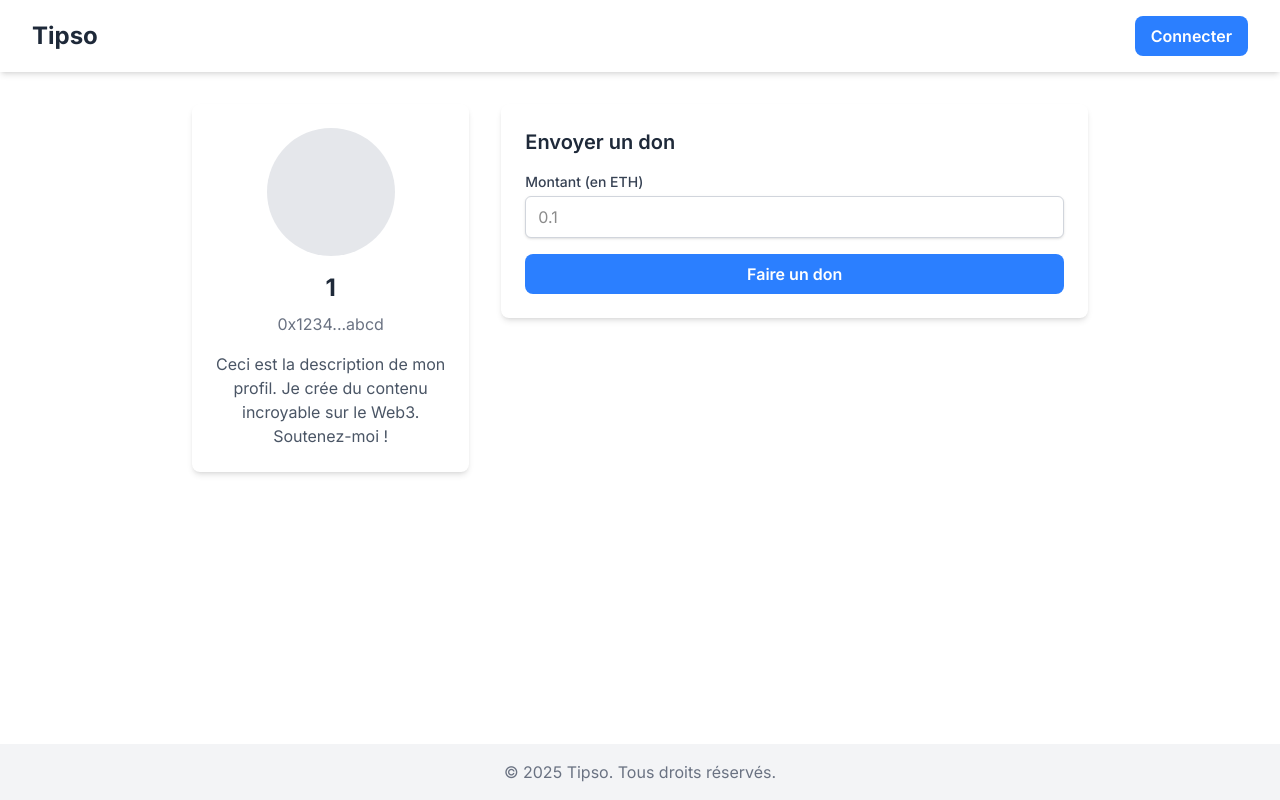
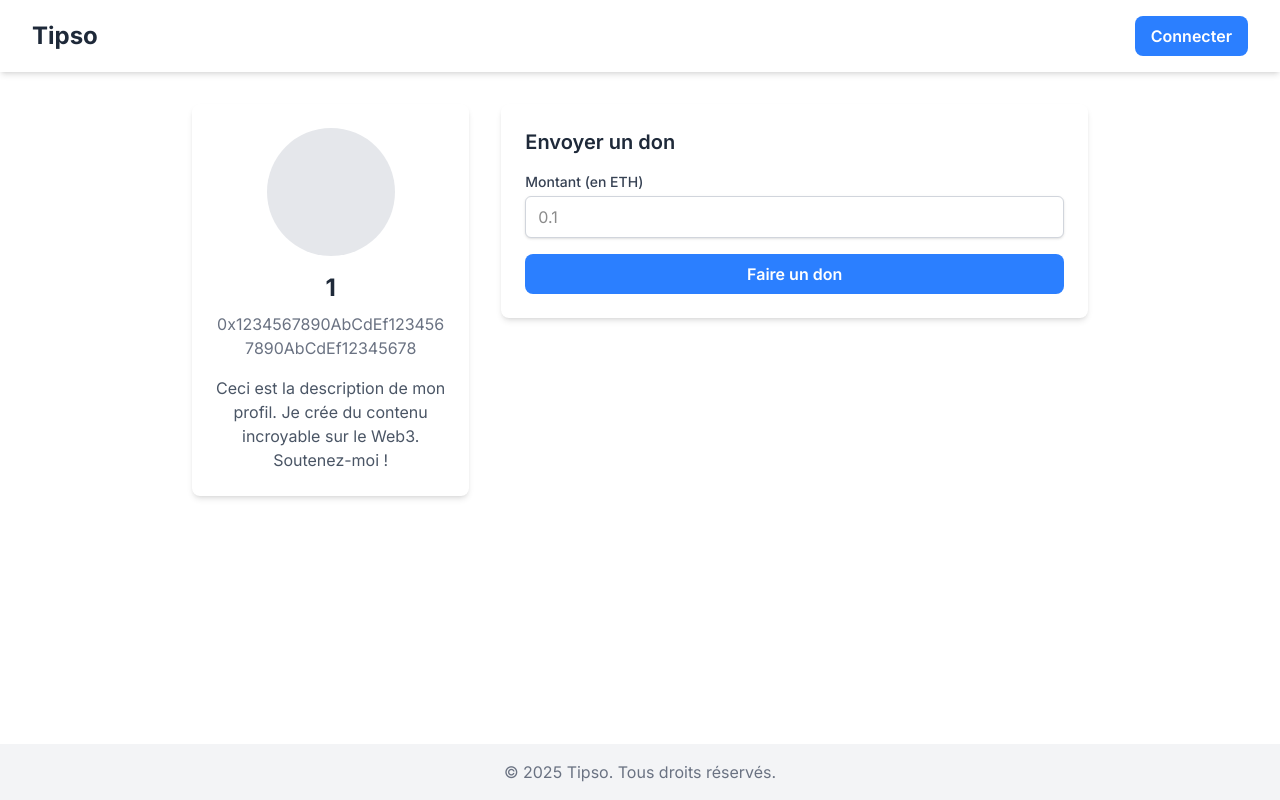
Before and after one commit to UmedaCypher/cryptodono, a Next.js app: page /creator/1 in a window 1280 px wide. Built offline with nearby package versions, Linux system fonts and the light colour scheme.

Commit message:
refactor(profile): Extract Profile and Donation cards into components

```diff
--- a/src/app/creator/[slug]/page.tsx
+++ b/src/app/creator/[slug]/page.tsx
@@ -1,65 +1,34 @@
 // src/app/creator/[slug]/page.tsx
 
 import React from 'react';
+import { CreatorProfileCard } from '@/components/features/CreatorProfileCard';
+import { DonationCard } from '@/components/features/DonationCard';
 
-// Cette fonction permet à Next.js de récupérer le "slug" de l'URL
-// Par exemple, si l'URL est /creator/vitalik, params.slug sera "vitalik"
 type CreatorProfilePageProps = {
   params: {
     slug: string;
   };
 };
 
+// Données factices en attendant la base de données
+const MOCK_CREATOR_DATA = {
+  walletAddress: "0x1234567890AbCdEf1234567890AbCdEf12345678",
+  description: "Ceci est la description de mon profil. Je crée du contenu incroyable sur le Web3. Soutenez-moi !",
+};
+
 export default function CreatorProfilePage({ params }: CreatorProfilePageProps) {
   return (
     <div className="max-w-4xl mx-auto grid grid-cols-1 md:grid-cols-3 gap-8">
-
-      {/* Colonne de Gauche : Profil */}
       <div className="md:col-span-1">
-        <div className="bg-white p-6 rounded-lg shadow-md text-center">
-          <div className="w-32 h-32 rounded-full mx-auto bg-gray-200 mb-4">
-            {/* Emplacement pour l'avatar */}
-          </div>
-          <h2 className="text-2xl font-bold text-gray-800">
-            {/* On affiche le nom du créateur depuis l'URL pour l'instant */}
-            {params.slug}
-          </h2>
-          <p className="text-gray-500 mt-2">
-            0x1234...abcd
-          </p>
-          <p className="mt-4 text-gray-600">
-            Ceci est la description de mon profil. Je crée du contenu incroyable
-            sur le Web3. Soutenez-moi !
-          </p>
-        </div>
+        <CreatorProfileCard
+          name={params.slug}
+          walletAddress={MOCK_CREATOR_DATA.walletAddress}
+          description={MOCK_CREATOR_DATA.description}
+        />
       </div>
-
-      {/* Colonne de Droite : Section de Don */}
       <div className="md:col-span-2">
-        <div className="bg-white p-6 rounded-lg shadow-md">
-          <h3 className="text-xl font-semibold text-gray-800 mb-4">
-            Envoyer un don
-          </h3>
-          <div className="space-y-4">
-            <div>
-              <label htmlFor="amount" className="block text-sm font-medium text-gray-700">
-                Montant (en ETH)
-              </label>
-              <input
-                type="text"
-                name="amount"
-                id="amount"
-                className="mt-1 block w-full px-3 py-2 bg-white border border-gray-300 rounded-md shadow-sm focus:outline-none focus:ring-blue-500 focus:border-blue-500"
-                placeholder="0.1"
-              />
-            </div>
-            <button className="w-full bg-blue-500 hover:bg-blue-600 text-white font-semibold py-2 px-4 rounded-lg transition-colors">
-              Faire un don
-            </button>
-          </div>
-        </div>
+        <DonationCard />
       </div>
-
     </div>
   );
 }
--- /dev/null
+++ b/src/components/features/CreatorProfileCard.tsx
@@ -0,0 +1,31 @@
+// src/components/features/CreatorProfileCard.tsx
+
+import React from 'react';
+
+// On définit les "props" que ce composant attend.
+// C'est comme un contrat : pour utiliser cette carte, vous devez fournir ces informations.
+type CreatorProfileCardProps = {
+  name: string;
+  walletAddress: string;
+  description: string;
+  // On ajoutera l'URL de l'avatar plus tard
+};
+
+export const CreatorProfileCard = ({ name, walletAddress, description }: CreatorProfileCardProps) => {
+  return (
+    <div className="bg-white p-6 rounded-lg shadow-md text-center">
+      <div className="w-32 h-32 rounded-full mx-auto bg-gray-200 mb-4">
+        {/* Emplacement pour l'avatar */}
+      </div>
+      <h2 className="text-2xl font-bold text-gray-800">
+        {name}
+      </h2>
+      <p className="text-gray-500 mt-2 break-all">
+        {walletAddress}
+      </p>
+      <p className="mt-4 text-gray-600">
+        {description}
+      </p>
+    </div>
+  );
+};
--- /dev/null
+++ b/src/components/features/DonationCard.tsx
@@ -0,0 +1,30 @@
+// src/components/features/DonationCard.tsx
+
+import React from 'react';
+
+export const DonationCard = () => {
+  return (
+    <div className="bg-white p-6 rounded-lg shadow-md">
+      <h3 className="text-xl font-semibold text-gray-800 mb-4">
+        Envoyer un don
+      </h3>
+      <div className="space-y-4">
+        <div>
+          <label htmlFor="amount" className="block text-sm font-medium text-gray-700">
+            Montant (en ETH)
+          </label>
+          <input
+            type="text"
+            name="amount"
+            id="amount"
+            className="mt-1 block w-full px-3 py-2 bg-white border border-gray-300 rounded-md shadow-sm focus:outline-none focus:ring-blue-500 focus:border-blue-500"
+            placeholder="0.1"
+          />
+        </div>
+        <button className="w-full bg-blue-500 hover:bg-blue-600 text-white font-semibold py-2 px-4 rounded-lg transition-colors">
+          Faire un don
+        </button>
+      </div>
+    </div>
+  );
+};
```
